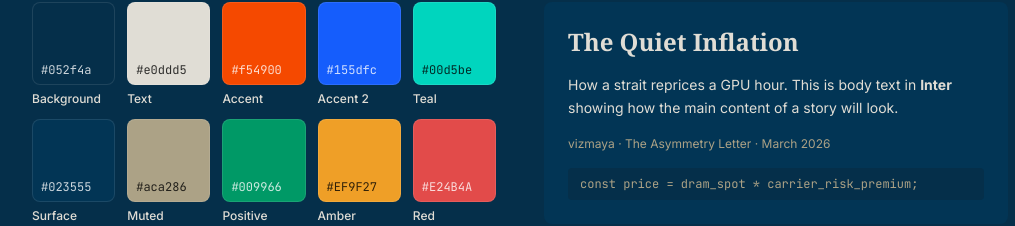
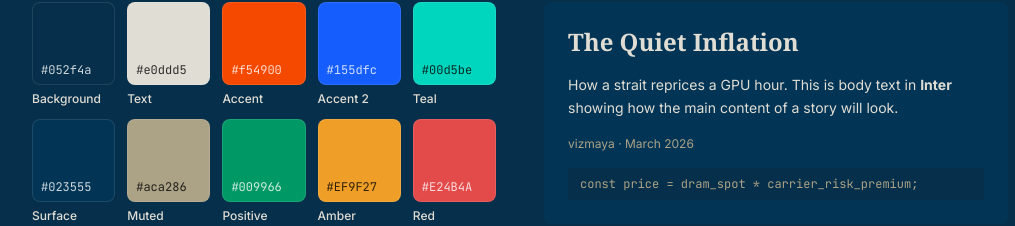
Before and after one commit to suprabho/vizmaya-fyi, a Next.js app: page /theme-preview in a window 1280 px wide. Shown: the part 243-469 px from the top of the page, without its empty margins (120-1135 px from the left). Built offline with nearby package versions, Linux system fonts and the light colour scheme; no server answers.

Commit message:
remove asymetry letter

```diff
--- a/app/theme-preview/page.tsx
+++ b/app/theme-preview/page.tsx
@@ -273,7 +273,7 @@ export default function ThemePreviewPage() {
                 content of a story will look.
               </p>
               <p className="text-xs" style={{ color: theme.colors.muted, fontFamily: theme.fonts.sans }}>
-                vizmaya &middot; The Asymmetry Letter &middot; March 2026
+                vizmaya &middot; March 2026
               </p>
               <code
                 className="block text-xs px-3 py-2 rounded"
--- a/components/story/Hero.tsx
+++ b/components/story/Hero.tsx
@@ -145,7 +145,7 @@ export default function Hero({ block }: { block: HeroBlock }) {
         title={block.title}
         dek={block.dek}
         byline={block.byline}
-        eyebrow="The Asymmetry Letter · Cost Analysis · March 2026"
+        eyebrow="Cost Analysis · March 2026"
       />
     </section>
   )
--- a/content/stories/south-korea-gpu-hour.config.yaml
+++ b/content/stories/south-korea-gpu-hour.config.yaml
@@ -49,7 +49,7 @@ sections:
   - id: hero
     kind: hero
     text: "South Korea Makes the Memory and Builds the Ships"
-    eyebrow: "The Asymmetry Letter · Cost Analysis · March 2026"
+    eyebrow: "Cost Analysis · March 2026"
     map:
       center: [127.5, 36.5]
       zoom: 4.8
--- a/content/stories/south-korea-gpu-hour.md
+++ b/content/stories/south-korea-gpu-hour.md
@@ -1,7 +1,7 @@
 ---
 title: "The Quiet Inflation"
 subtitle: "How a strait reprices a GPU hour"
-byline: "vizmaya · The Asymmetry Letter · March 2026"
+byline: "vizmaya · March 2026"
 date: "2026-03-01"
 theme:
   colors:
@@ -25,7 +25,7 @@ theme:
 
 *The country that fabricates the majority of the world's AI memory chips and 84% of its LNG carriers is simultaneously losing its oil, its gas, and its helium from the same chokepoint.*
 
-**By vizmaya · The Asymmetry Letter · March 2026**
+**By vizmaya · March 2026**
 
 ---
 
@@ -413,4 +413,4 @@ Watch the helium contract price. That is the leading indicator. When it moves, D
 
 ---
 
-*vizmaya · The Asymmetry Letter · March 2026*
+*vizmaya · March 2026*
--- a/the-quiet-inflation-hormuz-gpu-hour (1).html
+++ b/the-quiet-inflation-hormuz-gpu-hour (1).html
@@ -267,7 +267,7 @@ body{background:var(--bg);color:var(--text);font-family:var(--font-sans);line-he
   <p>Cost-transmission model is directional, not precise. Actual pass-through depends on contract structures, inventory positions, and competitive dynamics. Scenario framework (60-day / 6-month / 3-5 year) calibrated against available data with significant uncertainty at longer durations. This analysis is not investment advice.</p>
 </section>
 
-<div class="footer-b"><span>vizmaya</span> · The Asymmetry Letter · March 2026</div>
+<div class="footer-b"><span>vizmaya</span> · March 2026</div>
 
 <script>
 gsap.registerPlugin(ScrollTrigger);
--- a/the-quiet-inflation-v2.html
+++ b/the-quiet-inflation-v2.html
@@ -163,7 +163,7 @@ body{background:var(--bg);color:var(--text);font-family:var(--sans);line-height:
   <div class="eyebrow">The Asymmetry Letter · Cost Analysis · March 2026</div>
   <h1 class="headline">South Korea Makes the Memory and Builds the Ships. It Just Lost All Three Energy&nbsp;Lines.</h1>
   <p class="dek">The country that makes the majority of the world's AI memory chips and 84% of its LNG carriers is losing its oil, its gas, and its helium through the same chokepoint at the same time. This is what that does to the cost of running an AI model.</p>
-  <div class="byline">by vizmaya · The Asymmetry Letter · March 2026</div>
+  <div class="byline">by vizmaya · March 2026</div>
 </section>
 
 <div class="divider"></div>
@@ -500,7 +500,7 @@ body{background:var(--bg);color:var(--text);font-family:var(--sans);line-height:
   <p><strong>Scenario estimates:</strong> Forward projections are directional estimates, not precise forecasts. This analysis is not investment advice.</p>
 </section>
 
-<div class="footer-b"><span>vizmaya</span> · The Asymmetry Letter · March 2026</div>
+<div class="footer-b"><span>vizmaya</span> · March 2026</div>
 
 <script>
 // ═══════════════════════════════════════════════
```
Also changed, not shown: 1 other file (tests, documents, lock files or other folders).
